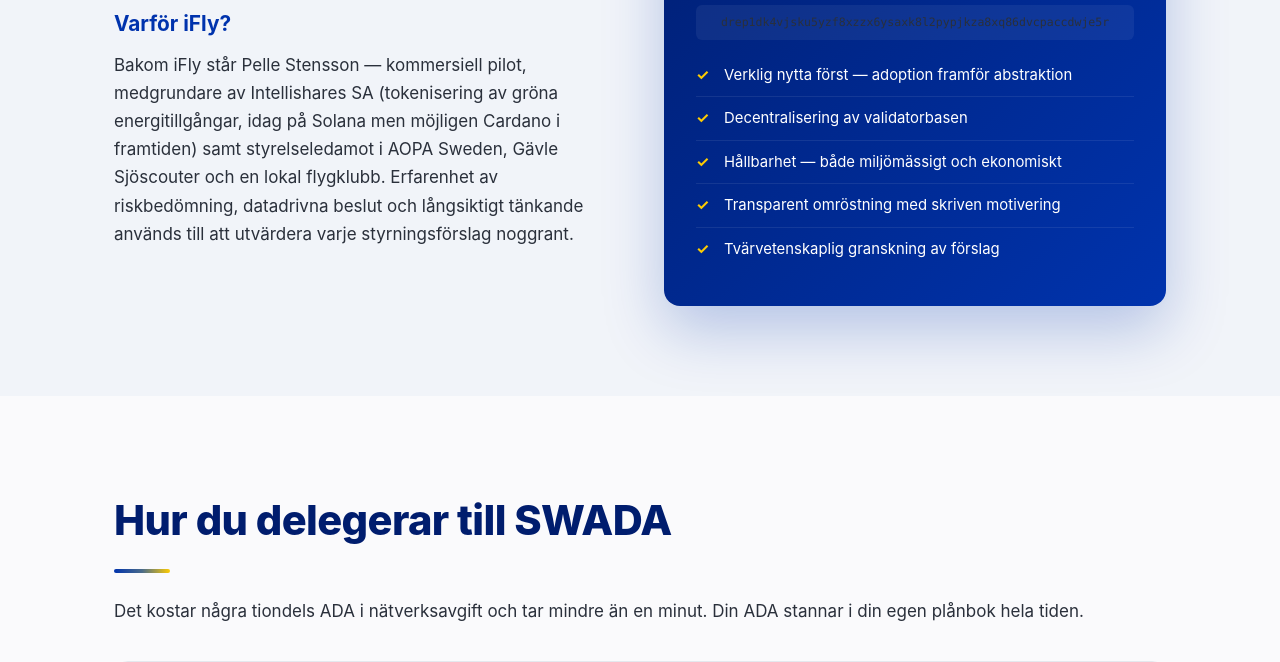
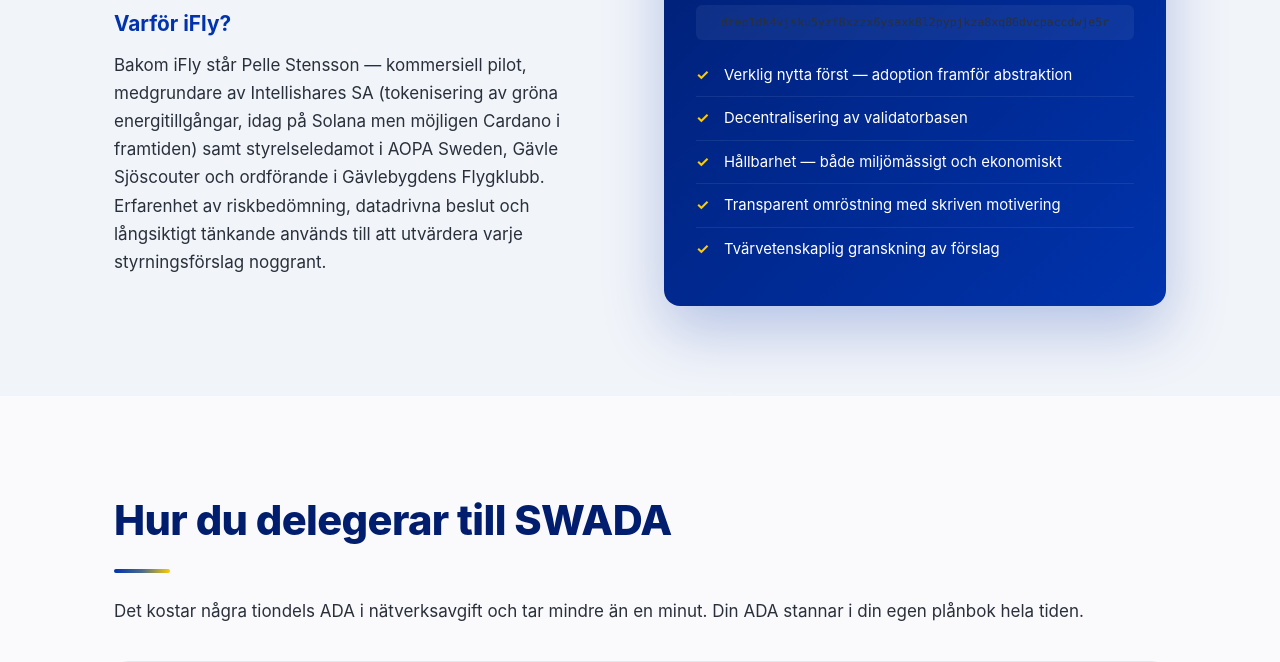
Before and after one commit to 026iFly/swada, a plain HTML site: page index.html in a window 1280 px wide. Shown: the part 4049-4711 px from the top of the page. Drawn offline with Linux system fonts and the light colour scheme.

Commit message:
Pelle is ordförande (president) of Gävlebygdens Flygklubb
Was incorrectly listed as 'styrelseledamot i en lokal flygklubb'
in both the DRep section and the operator background section.

```diff
--- a/index.html
+++ b/index.html
@@ -162,7 +162,7 @@
         <p>En <strong>DRep</strong> (delegated representative) är en folkvald företrädare i Cardanos on-chain-styrning. Som ADA-innehavare delegerar du dina röster till en DRep du litar på. DRep:n läser förslagen, granskar konsekvenserna och röstar — och du behåller alltid rätten att när som helst byta DRep eller rösta själv.</p>
 
         <h3>Varför iFly?</h3>
-        <p>Bakom iFly står Pelle Stensson — kommersiell pilot, medgrundare av Intellishares SA (tokenisering av gröna energitillgångar, idag på Solana men möjligen Cardano i framtiden) samt styrelseledamot i AOPA Sweden, Gävle Sjöscouter och en lokal flygklubb. Erfarenhet av riskbedömning, datadrivna beslut och långsiktigt tänkande används till att utvärdera varje styrningsförslag noggrant.</p>
+        <p>Bakom iFly står Pelle Stensson — kommersiell pilot, medgrundare av Intellishares SA (tokenisering av gröna energitillgångar, idag på Solana men möjligen Cardano i framtiden) samt styrelseledamot i AOPA Sweden, Gävle Sjöscouter och ordförande i Gävlebygdens Flygklubb. Erfarenhet av riskbedömning, datadrivna beslut och långsiktigt tänkande används till att utvärdera varje styrningsförslag noggrant.</p>
       </div>
       <div class="drep-card">
         <img src="/assets/iFly.png" alt="iFly DRep-logotyp" class="drep-logo" width="120" height="120">
@@ -260,7 +260,7 @@
       <div>
         <p>SWADA drivs av Pelle Stensson, kommersiell pilot och flyglärare, och medgrundare av <a href="https://intellishares.io" target="_blank" rel="noopener"><strong>Intellishares</strong></a> — ett blockchain-projekt som tokeniserar förnybara energi­tillgångar (idag på Solana, kanske Cardano i framtiden).</p>
         <p>Att flyga lär dig precision, säkerhetskultur och att fatta beslut under osäkerhet. Att bygga energisystem lär dig att teknik bara är värdefull när den fungerar i verkligheten. Båda perspektiven präglar hur SWADA drivs — och hur iFly DRep röstar.</p>
-        <p>Pelle sitter också i styrelsen för <strong>AOPA Sweden</strong> (Aircraft Owners and Pilots Association), är vice ordförande i <strong>Gävle Sjöscouter</strong>, samt styrelseledamot i en lokal flygklubb. Erfarenhet av föreningsstyrning under många år.</p>
+        <p>Pelle sitter också i styrelsen för <strong>AOPA Sweden</strong> (Aircraft Owners and Pilots Association), är vice ordförande i <strong>Gävle Sjöscouter</strong>, samt ordförande i Gävlebygdens Flygklubb. Erfarenhet av föreningsstyrning under många år.</p>
       </div>
       <div>
         <h3>Vårt andra projekt</h3>
```
